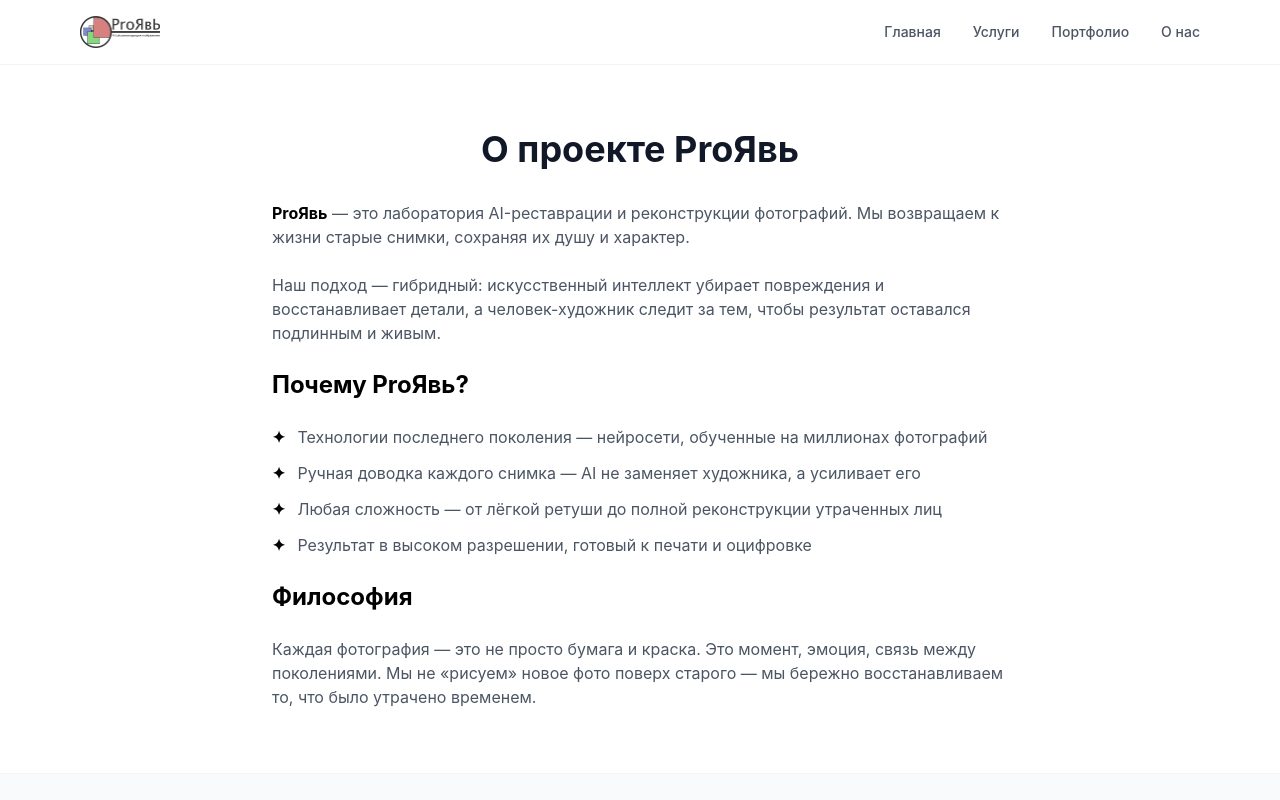
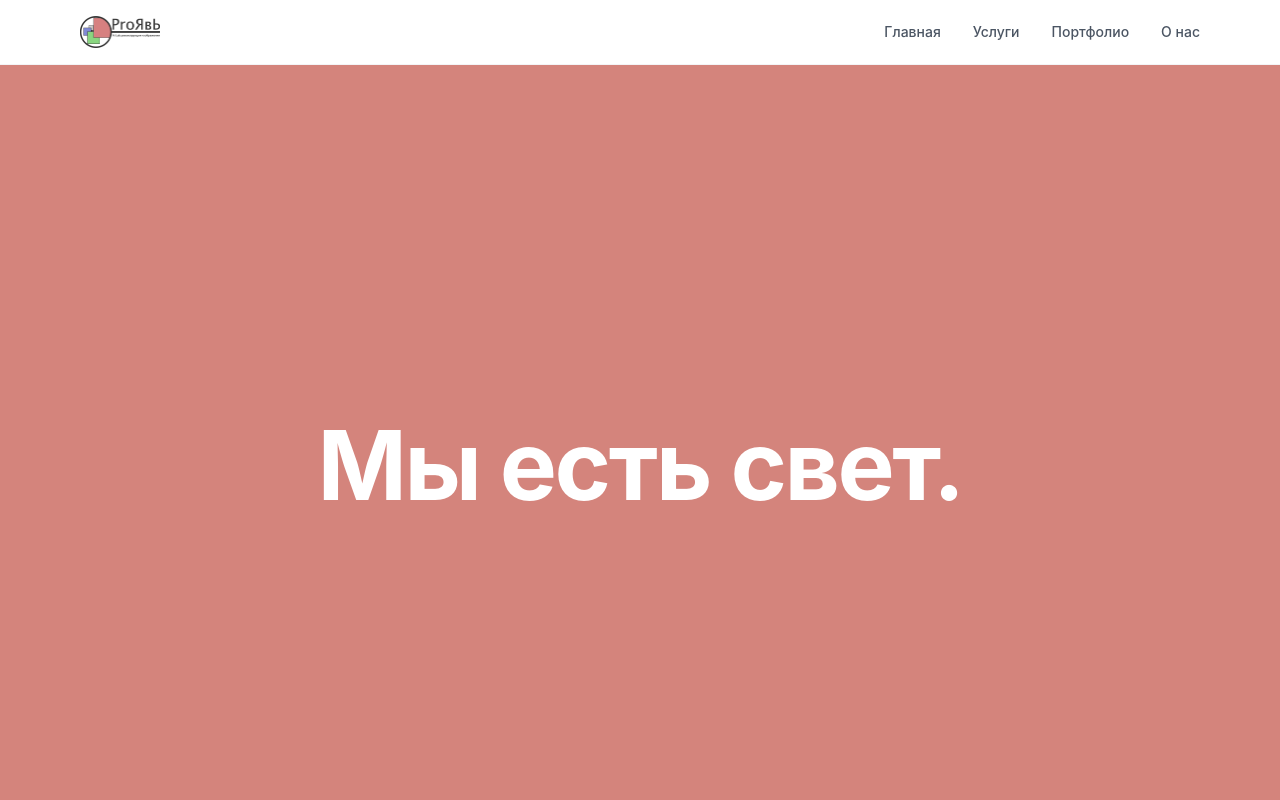
Before and after one commit to proyavi-art/site-proyavi-art, a Next.js app: page /o-nas in a window 1280 px wide. Shown: the top 800 px of the page. Built offline with nearby package versions, Linux system fonts and the light colour scheme.

Commit message:
раздел о нас

```diff
--- a/app/o-nas/page.tsx
+++ b/app/o-nas/page.tsx
@@ -1,46 +1,18 @@
+import Link from "next/link";
+
 export default function ONas() {
   return (
-    <div className="max-w-3xl mx-auto px-4 py-16">
-      <h1 className="text-4xl font-bold mb-8 text-center">О проекте ProЯвь</h1>
+    <div className="min-h-screen bg-[#D4847C] flex flex-col items-center justify-center px-4 text-center">
+      <Link
+        href="/"
+        className="absolute top-8 left-8 text-white/70 hover:text-white transition-colors text-sm font-medium"
+      >
+        ← На главную
+      </Link>
 
-      <div className="prose prose-lg max-w-none text-gray-600 space-y-6">
-        <p>
-          <strong className="text-black">ProЯвь</strong> — это лаборатория AI-реставрации и реконструкции фотографий.
-          Мы возвращаем к жизни старые снимки, сохраняя их душу и характер.
-        </p>
-
-        <p>
-          Наш подход — гибридный: искусственный интеллект убирает повреждения и восстанавливает
-          детали, а человек-художник следит за тем, чтобы результат оставался подлинным и живым.
-        </p>
-
-        <h2 className="text-2xl font-bold text-black mt-12 mb-4">Почему ProЯвь?</h2>
-        <ul className="space-y-3">
-          <li className="flex gap-3">
-            <span className="text-black font-bold">✦</span>
-            <span>Технологии последнего поколения — нейросети, обученные на миллионах фотографий</span>
-          </li>
-          <li className="flex gap-3">
-            <span className="text-black font-bold">✦</span>
-            <span>Ручная доводка каждого снимка — AI не заменяет художника, а усиливает его</span>
-          </li>
-          <li className="flex gap-3">
-            <span className="text-black font-bold">✦</span>
-            <span>Любая сложность — от лёгкой ретуши до полной реконструкции утраченных лиц</span>
-          </li>
-          <li className="flex gap-3">
-            <span className="text-black font-bold">✦</span>
-            <span>Результат в высоком разрешении, готовый к печати и оцифровке</span>
-          </li>
-        </ul>
-
-        <h2 className="text-2xl font-bold text-black mt-12 mb-4">Философия</h2>
-        <p>
-          Каждая фотография — это не просто бумага и краска. Это момент, эмоция, связь между
-          поколениями. Мы не «рисуем» новое фото поверх старого — мы бережно восстанавливаем то,
-          что было утрачено временем.
-        </p>
-      </div>
+      <h1 className="text-5xl md:text-7xl lg:text-8xl font-bold text-white tracking-tight">
+        Мы есть свет.
+      </h1>
     </div>
   );
 }
```
